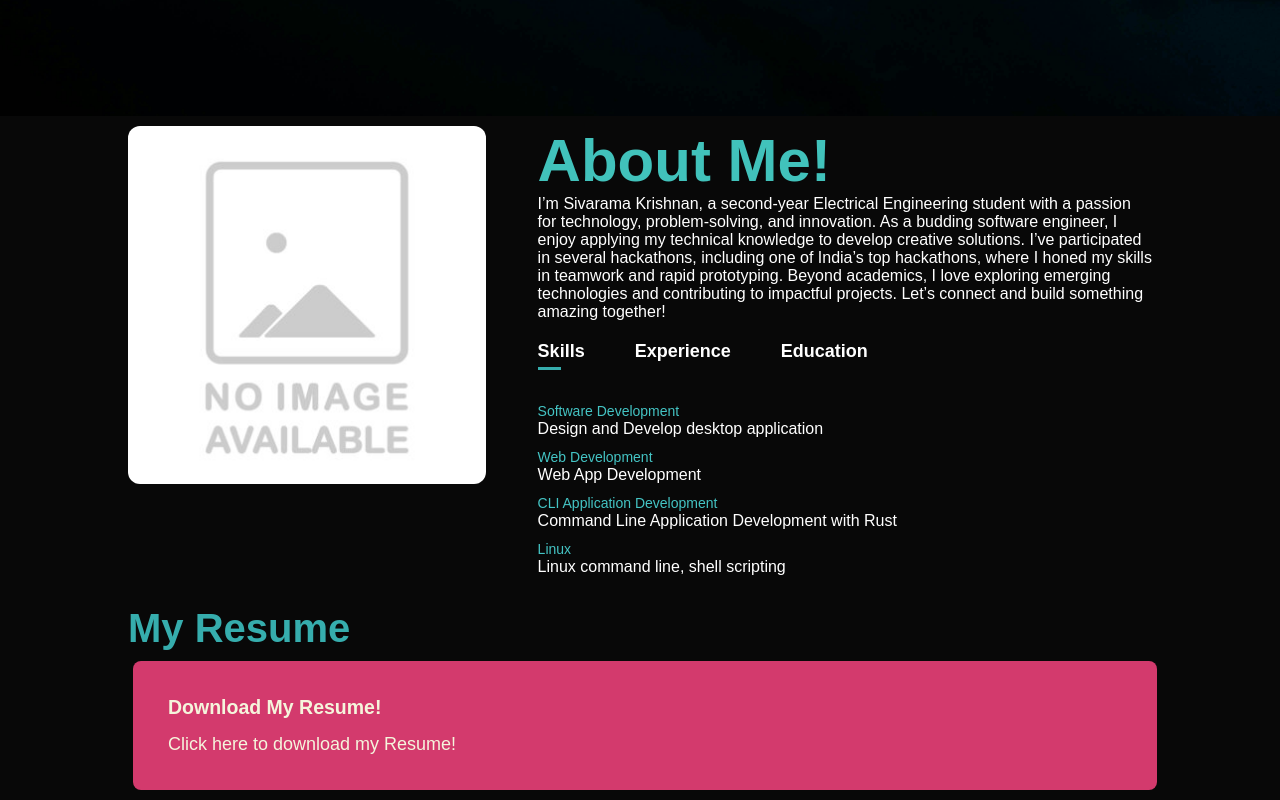
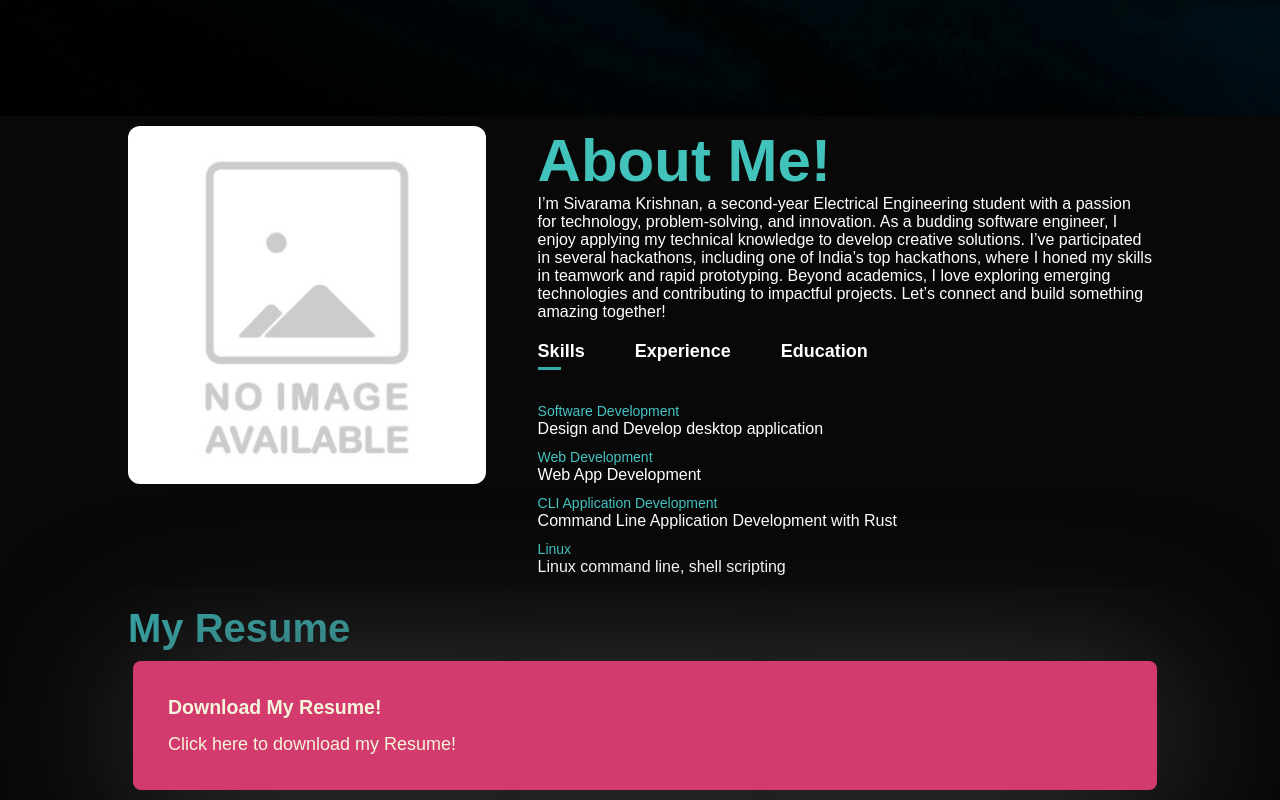
Before and after one commit to srkz-stack/Personal-portfolio, a plain HTML site: page index.html in a window 1280 px wide. In both pictures the pointer is over the element 640 px from the left and 1409 px from the top of the page. Shown: the part 684-1484 px from the top of the page. Drawn offline with Linux system fonts and the light colour scheme.

Commit message:
8/2/25 commit

```diff
--- a/style.css
+++ b/style.css
@@ -167,6 +167,7 @@ nav ul li a:hover::after{
     font-weight: 400;
     border-radius: 8px;
     transition: background 0.5s, transform 0.5s;
+    backface-visibility: visible;
 }
 a{
     text-decoration: none;
@@ -184,5 +185,5 @@ a:hover{
     background-color: rgb(211, 58, 109);
     transform: translateY(-5px);
     transform: translateX(5px);
-    transform: translate3d(50px);
+    box-shadow: 5px 8px 150px #3f3e3e;
 }
```
Also changed, not shown: images/Premium Vector _ Dark Black polygonal illustration, which consist of triangles_ Geometric background in Origami style with gradient.jpeg (added).
